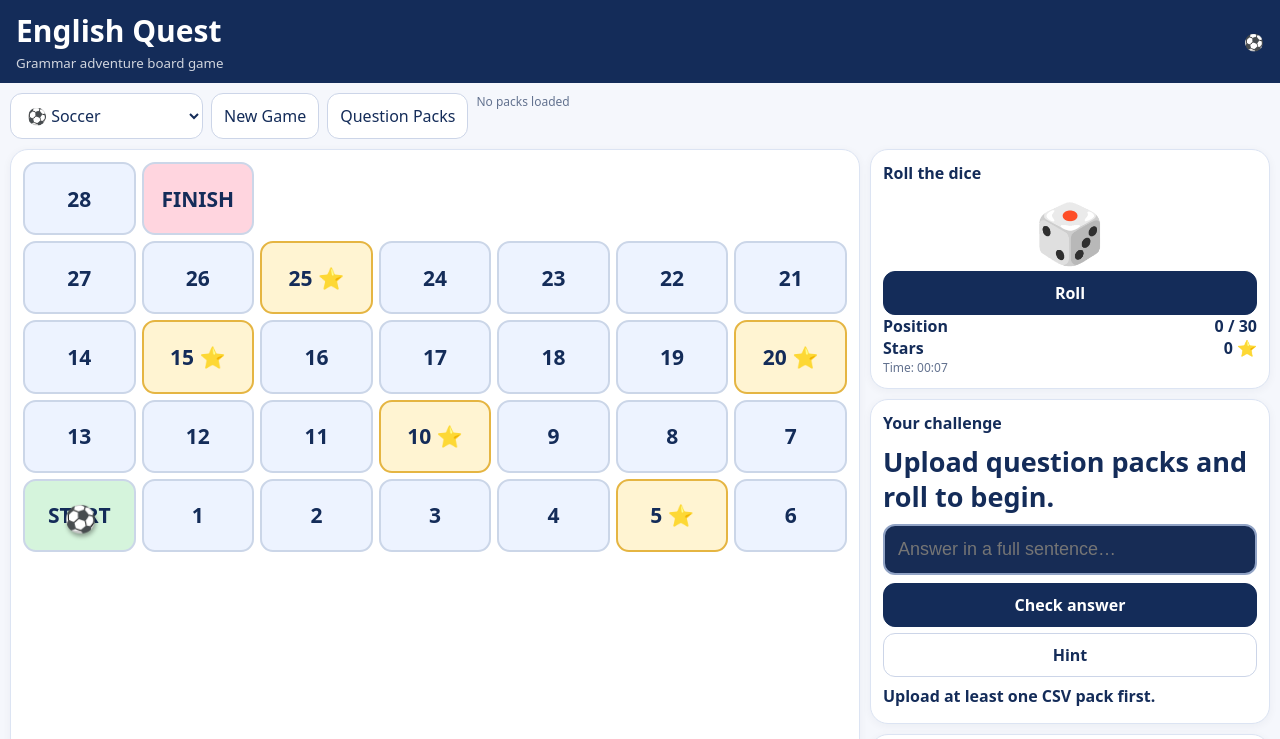
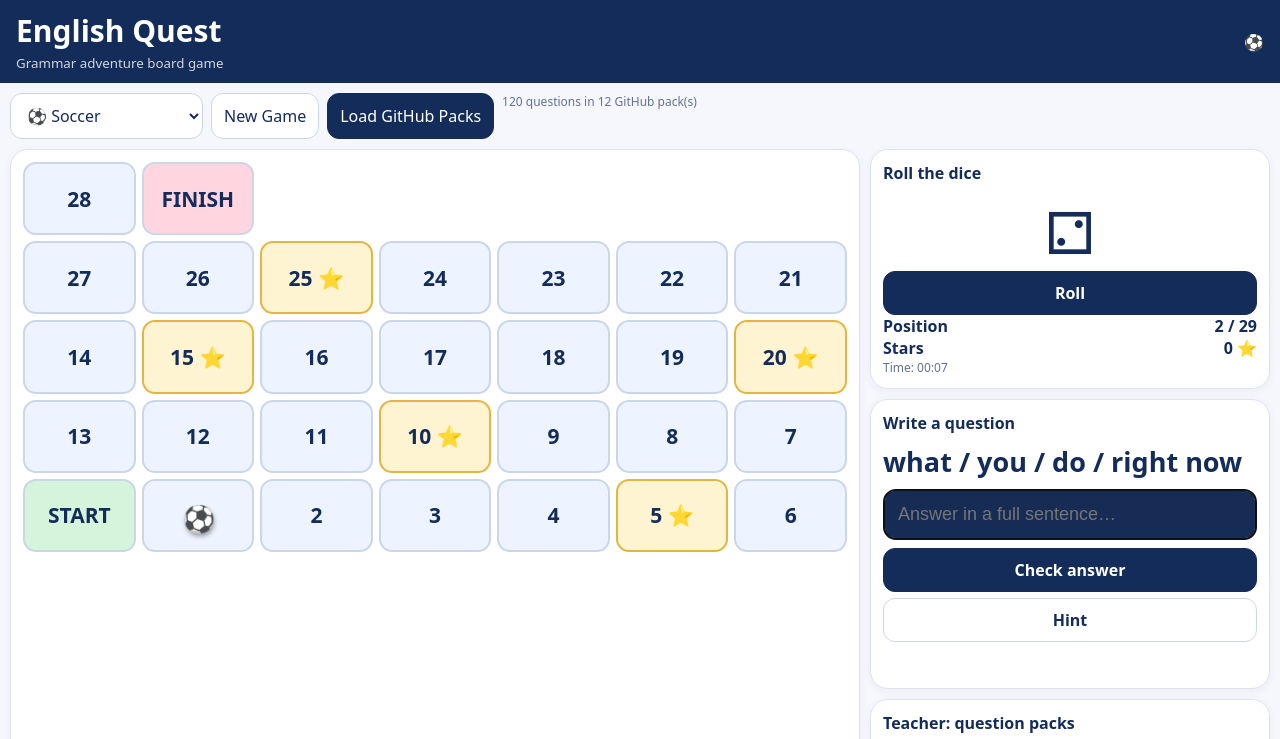
Before and after one commit to stephenfagen/english-quest, a plain HTML site: page index.html in a window 1280 px wide. Both pictures are taken after a click on the button "Roll". Shown: the top 739 px of the page. Drawn offline with Linux system fonts and the light colour scheme.

Commit message:
Load question packs from GitHub
Load the 12 CSV packs from the repository when the game opens, with a refresh button and optional local custom-pack uploads.

```diff
--- a/index.html
+++ b/index.html
@@ -24,11 +24,11 @@ button.primary{background:var(--navy);color:white;border-color:var(--navy)}butto
 @media(max-width:600px){header{padding:8px}main{padding:6px}.sidebar{display:flex}.board{gap:3px;grid-template-rows:repeat(5,minmax(42px,1fr));min-height:280px}.space{min-height:42px;border-radius:8px}.piece{font-size:22px}.boardcard,.panel{padding:8px}}
 </style></head>
 <body><header><div><h1>English Quest</h1><small>Grammar adventure board game</small></div><div id="themeIcon">⚽</div></header><main>
-<div class="toolbar"><select id="theme" aria-label="Board theme"><option value="soccer">⚽ Soccer</option><option value="cars">🏎️ Race Cars</option><option value="candy">🍬 Candy</option><option value="treasure">🏴‍☠️ Treasure Hunt</option><option value="travel">🌍 Travel the World</option></select><button id="newgame">New Game</button><button id="packsbtn">Question Packs</button><span class="small" id="packstatus">No packs loaded</span></div>
+<div class="toolbar"><select id="theme" aria-label="Board theme"><option value="soccer">⚽ Soccer</option><option value="cars">🏎️ Race Cars</option><option value="candy">🍬 Candy</option><option value="treasure">🏴‍☠️ Treasure Hunt</option><option value="travel">🌍 Travel the World</option></select><button id="newgame">New Game</button><button id="packsbtn" class="primary">Load GitHub Packs</button><span class="small" id="packstatus">Loading packs from GitHub…</span></div>
 <div class="layout"><div class="boardcard"><div class="board" id="board"></div></div><div class="sidebar">
 <div class="panel"><h2>Roll the dice</h2><span id="dice" class="dice">🎲</span><button class="primary" id="roll" style="width:100%">Roll</button><div class="stat"><span>Position</span><span id="pos">0 / 30</span></div><div class="stat"><span>Stars</span><span id="stars">0 ⭐</span></div><div class="small" id="timer">Time: 00:00</div></div>
-<div class="panel questionpanel"><h2 id="qheading">Your challenge</h2><div class="qtext" id="qtext">Upload question packs and roll to begin.</div><input id="answer" class="answer" placeholder="Answer in a full sentence…" autocomplete="off"><button class="primary" id="check" style="width:100%;margin-top:8px">Check answer</button><button id="hint" style="width:100%;margin-top:6px">Hint</button><div class="feedback" id="feedback"></div></div>
-<div class="panel"><h2>Teacher: question packs</h2><div class="upload"><input type="file" id="csvfiles" accept=".csv,text/csv" multiple><button id="clearpacks">Clear packs</button><button id="exportpacks">Export loaded packs</button><div class="small">CSV packs are stored locally in this browser. Pack files can be selected from your tablet.</div></div></div>
+<div class="panel questionpanel"><h2 id="qheading">Your challenge</h2><div class="qtext" id="qtext">Loading question packs from GitHub…</div><input id="answer" class="answer" placeholder="Answer in a full sentence…" autocomplete="off"><button class="primary" id="check" style="width:100%;margin-top:8px">Check answer</button><button id="hint" style="width:100%;margin-top:6px">Hint</button><div class="feedback" id="feedback"></div></div>
+<div class="panel"><h2>Teacher: question packs</h2><div class="upload"><input type="file" id="csvfiles" accept=".csv,text/csv" multiple><button id="clearpacks">Clear packs</button><button id="exportpacks">Export loaded packs</button><div class="small">The latest CSV packs load from GitHub automatically. You can also load custom CSV files from this device.</div></div></div>
 </div></div></main>
 <script>
 const total=30, themes={soccer:{icon:"⚽",piece:"⚽",special:"⭐"},cars:{icon:"🏎️",piece:"🏎️",special:"🏁"},candy:{icon:"🍬",piece:"🍭",special:"🍬"},treasure:{icon:"🏴‍☠️",piece:"🦜",special:"🗝️"},travel:{icon:"🌍",piece:"✈️",special:"🌍"}};
@@ -39,20 +39,23 @@ function renderBoard(){board.innerHTML="";let order=pathOrder();let t=themes[doc
 function placePiece(){let s=board.querySelector(`[data-i="${pos}"]`);if(!s)return;let b=board.getBoundingClientRect(),r=s.getBoundingClientRect();piece.style.transform=`translate(${r.left-b.left+r.width/2-15}px,${r.top-b.top+r.height/2-15}px)`;piece.textContent=themes[document.getElementById("theme").value].piece}
 function themeKey(q){return q.Theme||q.theme||q.Category||q.category||q["Question theme"]||"General"}
 function parseCSV(txt){let rows=[],row=[],field="",quoted=false;for(let i=0;i<txt.length;i++){let ch=txt[i],n=txt[i+1];if(ch==='"'&&quoted&&n==='"'){field+='"';i++}else if(ch==='"')quoted=!quoted;else if(ch===","&&!quoted){row.push(field);field=""}else if((ch==="\n"||ch==="\r")&&!quoted){if(ch==="\r"&&n==="\n")i++;row.push(field);if(row.some(x=>x.trim()))rows.push(row);row=[];field=""}else field+=ch}row.push(field);if(row.some(x=>x.trim()))rows.push(row);let head=rows.shift().map(x=>x.trim());return rows.map(r=>Object.fromEntries(head.map((h,i)=>[h,(r[i]||"").trim()])))}
+const repoPackFiles=["A1_Abbreviations.csv","A1_Adjectives_of_Quantity.csv","A1_Adverbs_of_Frequency.csv","A1_Object_Pronouns.csv","A1_Prepositions.csv","A1_Time_and_Dates.csv","A2_Comparatives.csv","A2_Past_Simple.csv","A2_Present_Simple_vs_Continuous.csv","B1_Articles_and_Prepositions.csv","B1_False_Friends_and_Make_Do.csv","B1_Since_For_and_Quantifiers.csv"];
+async function loadRepositoryPacks(){let button=document.getElementById("packsbtn"),status=document.getElementById("packstatus"),feedback=document.getElementById("feedback");button.disabled=true;status.textContent="Loading packs from GitHub…";feedback.textContent="";try{let results=await Promise.all(repoPackFiles.map(async name=>{let url=new URL(name,location.href);url.searchParams.set("_",Date.now());let response=await fetch(url,{cache:"no-store"});if(!response.ok)throw new Error(name+" ("+response.status+")");return {name,rows:parseCSV(await response.text())}}));loaded=[];usedThemes.clear();usedQuestions.clear();for(let {name,rows} of results)rows.forEach((q,i)=>{q._id=name+"_"+i;loaded.push(q)});status.textContent=loaded.length+" questions in "+results.length+" GitHub pack(s)";document.getElementById("qtext").textContent="GitHub packs loaded. Roll to begin."}catch(error){status.textContent="Could not load GitHub packs";feedback.textContent="Check your connection, then tap Load GitHub Packs to try again."}finally{button.disabled=false}}
 function normalize(s){return String(s||"").toLowerCase().replace(/[.,!?;:'"]/g,"").replace(/\s+/g," ").trim()}
 function acceptable(q){return [q.Answer,q.AcceptableAnswers].filter(Boolean).join("|").split("|").map(normalize)}
 function selectQuestion(){let candidates=loaded.filter(q=>!usedQuestions.has(q._id)&&!usedThemes.has(themeKey(q)));if(!candidates.length){usedThemes.clear();candidates=loaded.filter(q=>!usedQuestions.has(q._id))}if(!candidates.length){usedQuestions.clear();candidates=loaded}if(!candidates.length)return null;let level=Math.min(5,Math.max(1,Math.ceil(pos/(total/5))));let by=candidates.filter(q=>Number(q.Difficulty||1)<=level+1);let q=(by.length?by:candidates)[Math.floor(Math.random()*(by.length?by.length:candidates.length))];usedQuestions.add(q._id);usedThemes.add(themeKey(q));return q}
 const taskLabels={"Fill in the Blank":"Fill in the blank","Complete the Sentence":"Complete the sentence","Choose and Complete":"Choose the correct option and complete the sentence","Fix the Mistake":"Find and correct the error","Make It Negative":"Rewrite the sentence in the negative","Make a Question":"Write a question","Make a Sentence":"Make a sentence","Put the Words in Order":"Put the words in order","Open Speaking":"Answer aloud or type your own response"};
-function ask(){current=selectQuestion();if(!current){document.getElementById("qtext").textContent="Upload a CSV question pack to start.";return}document.getElementById("qheading").textContent=taskLabels[current.Type]||current.Type||current.Theme||"Challenge";document.getElementById("qtext").textContent=current.Question||current.Clue||"Challenge";document.getElementById("answer").value="";document.getElementById("feedback").textContent="";document.getElementById("answer").focus()}
+function ask(){current=selectQuestion();if(!current){document.getElementById("qtext").textContent="Load the GitHub packs to start.";return}document.getElementById("qheading").textContent=taskLabels[current.Type]||current.Type||current.Theme||"Challenge";document.getElementById("qtext").textContent=current.Question||current.Clue||"Challenge";document.getElementById("answer").value="";document.getElementById("feedback").textContent="";document.getElementById("answer").focus()}
 function move(n){if(moveLock)return;moveLock=true;let old=pos;pos=Math.min(total-1,pos+n);let step=old;let interval=setInterval(()=>{if(step>=pos){clearInterval(interval);moveLock=false;placePiece();if(pos===total-1){document.getElementById("qtext").textContent="Finish! Great job!";document.getElementById("qheading").textContent="Quest complete";return}ask();return}step++;let s=board.querySelector(`[data-i="${step}"]`);if(s){s.style.transform="scale(1.12)";setTimeout(()=>s.style.transform="",150)}pos=step;placePiece()},160)}
-document.getElementById("roll").onclick=()=>{if(moveLock||!loaded.length){if(!loaded.length)document.getElementById("feedback").textContent="Upload at least one CSV pack first.";return}let d=document.getElementById("dice");d.classList.remove("rolling");void d.offsetWidth;d.classList.add("rolling");let n=1+Math.floor(Math.random()*3);setTimeout(()=>{d.textContent=["⚀","⚁","⚂"][n-1];d.classList.remove("rolling");document.getElementById("roll").disabled=true;if(firstRoll){firstRoll=false;ask()}move(n);document.getElementById("roll").disabled=false;document.getElementById("pos").textContent=pos+" / "+(total-1)},850)};
+document.getElementById("roll").onclick=()=>{if(moveLock||!loaded.length){if(!loaded.length)document.getElementById("feedback").textContent="Load the GitHub packs first.";return}let d=document.getElementById("dice");d.classList.remove("rolling");void d.offsetWidth;d.classList.add("rolling");let n=1+Math.floor(Math.random()*3);setTimeout(()=>{d.textContent=["⚀","⚁","⚂"][n-1];d.classList.remove("rolling");document.getElementById("roll").disabled=true;if(firstRoll){firstRoll=false;ask()}move(n);document.getElementById("roll").disabled=false;document.getElementById("pos").textContent=pos+" / "+(total-1)},850)};
 document.getElementById("check").onclick=()=>{if(!current)return;if(current.Type==="Open Speaking"){document.getElementById("feedback").textContent="Open response: have the student answer aloud; teacher decides if it is correct.";return}let val=normalize(document.getElementById("answer").value),ans=acceptable(current);let qtxt=normalize(current.Question||"");let fullAnswers=ans.filter(x=>x.length>0);let target=normalize(current.Answer||"");let ok=fullAnswers.includes(val)|| (target&&val.includes(target)&&qtxt.includes("___")) ;if(ok){stars++;document.getElementById("feedback").textContent="Correct! ⭐";document.getElementById("stars").textContent=stars+" ⭐";setTimeout(()=>{document.getElementById("feedback").textContent="Roll to continue."},700)}else document.getElementById("feedback").textContent="Try again, or use a hint. (Teacher may accept a spoken answer.)"};
 document.getElementById("hint").onclick=()=>document.getElementById("feedback").textContent=current?.Hint||"Look for the grammar clue.";
 document.getElementById("newgame").onclick=()=>{pos=0;stars=0;usedThemes.clear();usedQuestions.clear();current=null;firstRoll=true;started=Date.now();document.getElementById("stars").textContent="0 ⭐";document.getElementById("pos").textContent="0 / 29";document.getElementById("dice").textContent="🎲";document.getElementById("qtext").textContent="Roll to begin!";document.getElementById("qheading").textContent="Your challenge";renderBoard()};
 document.getElementById("theme").onchange=()=>{renderBoard();document.getElementById("themeIcon").textContent=themes[document.getElementById("theme").value].icon};
-document.getElementById("csvfiles").onchange=async e=>{for(const f of e.target.files){let rows=parseCSV(await f.text());rows.forEach((q,i)=>q._id=f.name+"_"+i);loaded.push(...rows)}document.getElementById("packstatus").textContent=loaded.length+" questions in "+e.target.files.length+" selected pack(s)";localStorage.setItem("eqpacks",JSON.stringify(loaded));document.getElementById("qtext").textContent="Packs loaded. Roll to begin.";};
-document.getElementById("clearpacks").onclick=()=>{loaded=[];localStorage.removeItem("eqpacks");document.getElementById("packstatus").textContent="No packs loaded";document.getElementById("qtext").textContent="Upload question packs to begin."};
+document.getElementById("packsbtn").onclick=loadRepositoryPacks;
+document.getElementById("csvfiles").onchange=async e=>{let files=[...e.target.files],custom=[];for(const f of files){let rows=parseCSV(await f.text());rows.forEach((q,i)=>q._id=f.name+"_"+i);custom.push(...rows)}loaded=custom;usedThemes.clear();usedQuestions.clear();document.getElementById("packstatus").textContent=loaded.length+" questions in "+files.length+" custom pack(s)";document.getElementById("qtext").textContent="Custom packs loaded. Roll to begin.";};
+document.getElementById("clearpacks").onclick=()=>{loaded=[];usedThemes.clear();usedQuestions.clear();document.getElementById("packstatus").textContent="No packs loaded";document.getElementById("qtext").textContent="Tap Load GitHub Packs to begin."};
 document.getElementById("exportpacks").onclick=()=>{let blob=new Blob([JSON.stringify(loaded,null,2)],{type:"application/json"}),a=document.createElement("a");a.href=URL.createObjectURL(blob);a.download="english-quest-packs.json";a.click();URL.revokeObjectURL(a.href)};
-let saved=localStorage.getItem("eqpacks");if(saved){try{loaded=JSON.parse(saved);document.getElementById("packstatus").textContent=loaded.length+" saved questions"}catch{}}
-renderBoard();setInterval(()=>{elapsed=Math.floor((Date.now()-started)/1000);document.getElementById("timer").textContent="Time: "+String(Math.floor(elapsed/60)).padStart(2,"0")+":"+String(elapsed%60).padStart(2,"0")},1000);
+localStorage.removeItem("eqpacks");
+renderBoard();loadRepositoryPacks();setInterval(()=>{elapsed=Math.floor((Date.now()-started)/1000);document.getElementById("timer").textContent="Time: "+String(Math.floor(elapsed/60)).padStart(2,"0")+":"+String(elapsed%60).padStart(2,"0")},1000);
 </script></body></html>
```
